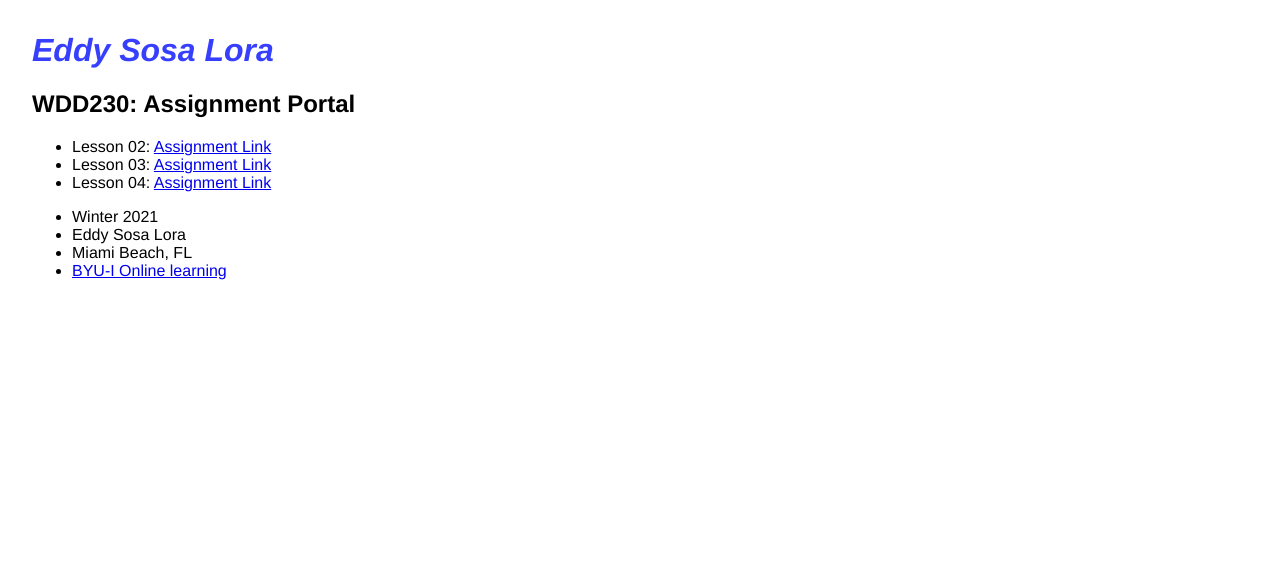
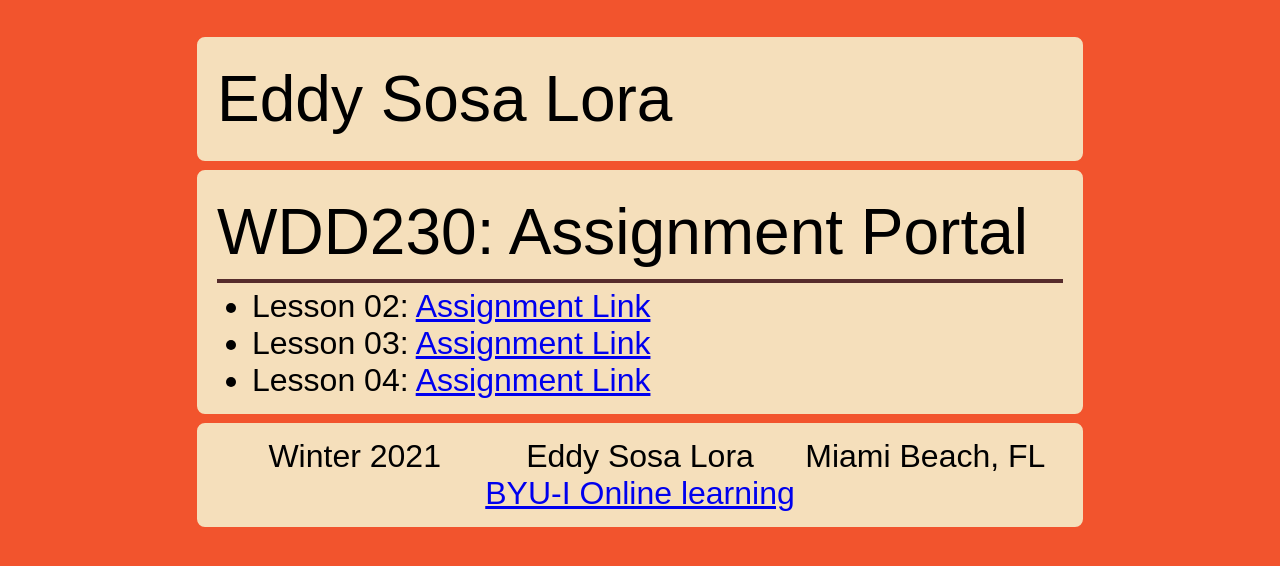
Before and after one commit to edjsosa/edjsosa.github.io, a plain HTML site: page index.html in a window 1280 px wide. Drawn offline with Linux system fonts and the light colour scheme; a web font is replaced by a local one.

Commit message:
1st Draft

```diff
--- a/index.html
+++ b/index.html
@@ -11,14 +11,18 @@
 
     <!-- import the webpage's javascript file -->
     <script src="/script.js" defer></script>
+
+    <!-- import the webpage's adobe fonts -->
+    <link rel="stylesheet" href="https://use.typekit.net/wgk4mna.css">
   </head>
   <body>
     <header>
       <h1>Eddy Sosa Lora</h1>
     </header>
 
-    <section>
+    <section class="assignments">
       <h2>WDD230: Assignment Portal</h2>
+      <hr>
       <ul>
         <li>Lesson 02: <a href="#">Assignment Link</a></li>
         <li>Lesson 03: <a href="#">Assignment Link</a></li>
@@ -31,8 +35,9 @@
         <li>Winter 2021</li>
         <li>Eddy Sosa Lora</li>
         <li>Miami Beach, FL</li>
-        <li><a href="#">BYU-I Online learning</a></li>
+        <li id="online_learning"><a href="#">BYU-I Online learning</a></li>
       </ul>
+      <script>document.write()</script>
     </footer>
   </body>
 </html>
--- a/style.css
+++ b/style.css
@@ -1,11 +1,87 @@
 /* CSS files add styling rules to your content */
 
+html {
+  background-color: #f2542d;
+  display: grid;
+  margin: auto;
+  width: 75%;
+}
+
 body {
-    font-family: helvetica, arial, sans-serif;
-    margin: 2em;
-  }
+  max-width: 950px;
+  min-width: 650px;
+  background-color: #f2542d;
+  margin: 25px;
+  padding: 5px;
+  font-family: pinot-grigio-modern, sans-serif;
+  font-weight: 500;
+  font-style: normal;
+  font-size: 2em;
+}
 
-  h1 {
-    font-style: italic;
-    color: #373fff;
-  }
+header {
+  background-color: #f5dfbb;
+  margin: 5px;
+  padding: 15px;
+  border: 2px solid #f2542d;
+  border-radius: 10px;
+}
+
+h1,
+h2,
+h3,
+h4,
+h5,
+h6 {
+  margin: 5px;
+  padding: 0px;
+  padding-top: 5px;
+  padding-bottom: 5px;
+  font-family: acier-bat-noir, sans-serif;
+  font-weight: 400;
+  font-style: normal;
+  font-size: 2em;
+}
+
+.assignments {
+  background-color: #f5dfbb;
+  margin: 5px;
+  padding: 15px;
+  border: 2px solid #f2542d;
+  border-radius: 10px;
+}
+
+hr {
+  margin: 5px;
+  padding: 0px;
+  border: 2.5px solid #562c2c;
+}
+
+.assignments ul {
+  margin: 0px;
+  padding: 0px;
+  padding-left: 40px;
+}
+
+footer {
+  background-color: #f5dfbb;
+  margin: 5px;
+  padding: 15px;
+  border: 2px solid #f2542d;
+  border-radius: 10px;
+}
+
+footer ul {
+  margin: 0px;
+  padding: 0px;
+  list-style: none;
+  display: grid;
+  grid-template-columns: 1fr 1fr 1fr;
+  grid-template-rows: 1fr 1fr;
+  justify-items: center;
+}
+
+#online_learning {
+  grid-column: span 3;
+  grid-row: 2;
+}
```
